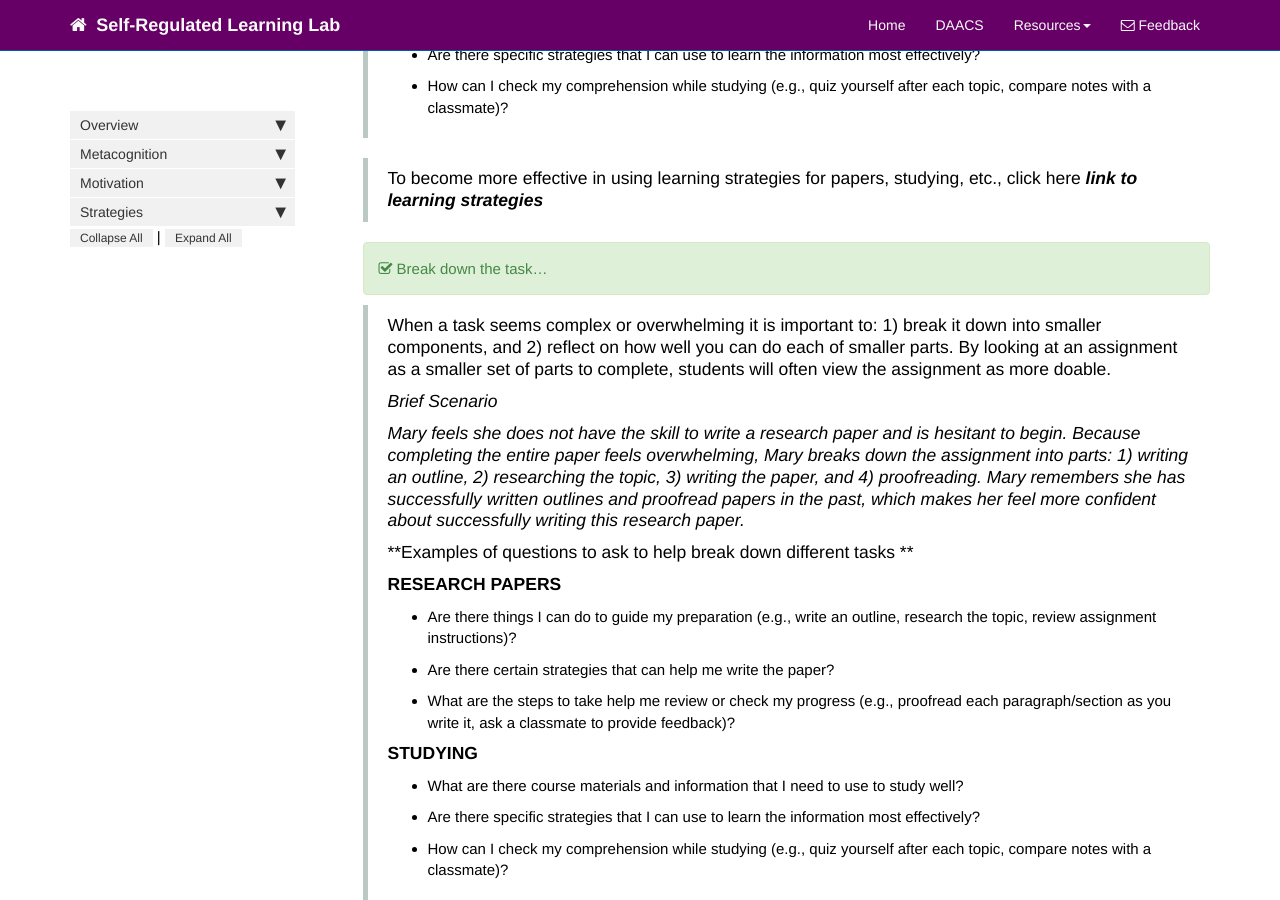
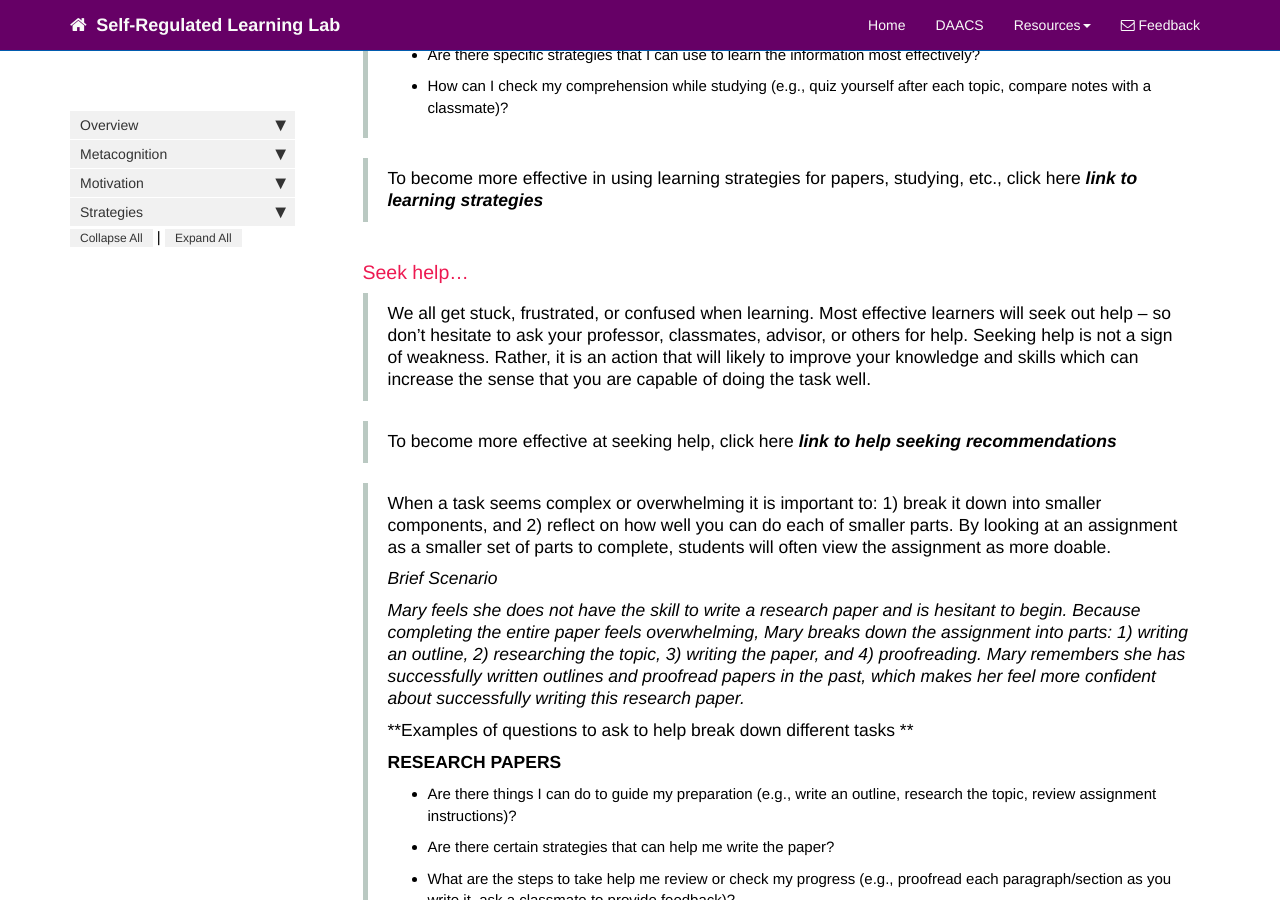
Before and after one commit to dfranklin02/SRL, a Jekyll site: the page built from docs/pages/motivation/self-efficacy_recommendations.md, in a window 1280 px wide and 900 px high, scrolled down 1270 px. Built offline with Jekyll 4.4.1, drawn with Linux system fonts in a browser that asks for light colours; nearby versions of some CDN libraries; comment, search, counter and statistics services are not loaded.

Commit message:
Update self-efficacy_recommendations.md

```diff
--- a/docs/pages/motivation/self-efficacy_recommendations.md
+++ b/docs/pages/motivation/self-efficacy_recommendations.md
@@ -39,11 +39,10 @@ instructions)?
 
 > To become more effective in using learning strategies for papers, studying, etc., click here ***link to learning strategies***
 
+### Seek help...
+> We all get stuck, frustrated, or confused when learning. Most effective learners will seek out help – so don’t hesitate to ask your professor, classmates, advisor, or others for help. Seeking help is not a sign of weakness. Rather, it is an action that will likely to improve your knowledge and skills which can increase the sense that you are capable of doing the task well.
 
-
-<div markdown="span" class="alert alert-success" role="alert"><i class="fa fa-check-square-o"></i>
- Break down the task...
-</div>
+> To become more effective at seeking help, click here ***link to help seeking recommendations***
 
 > When a task seems complex or overwhelming it is important to: 1) break it down into smaller components, and 2) reflect on how well you can do each of smaller parts. By looking at an assignment as a smaller set of parts to complete, students will often view the assignment as more doable.
 >
```
